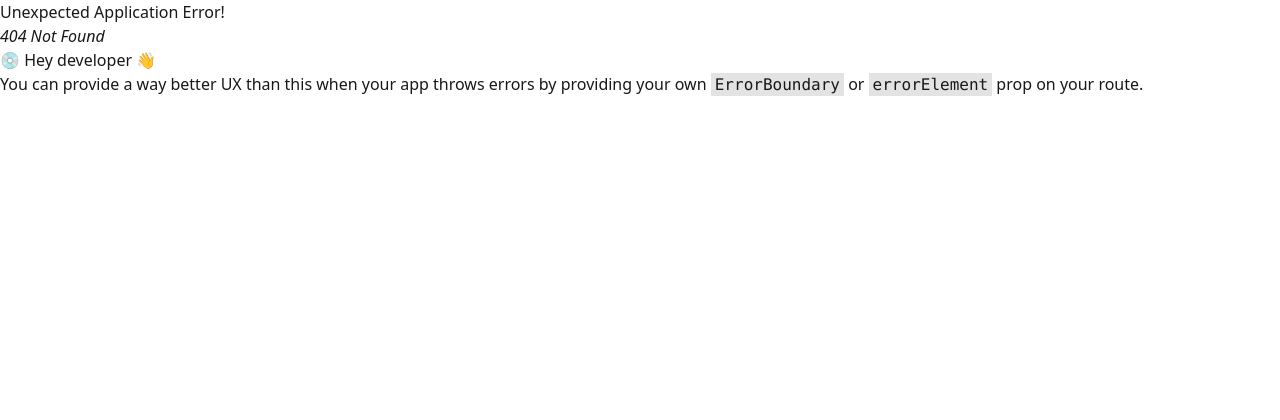
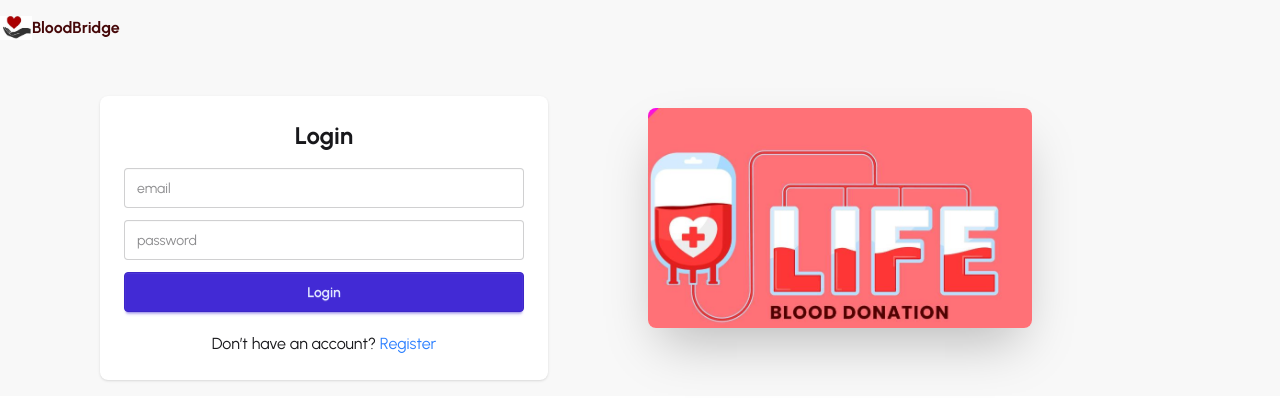
Before and after one commit to hasnathg/bloodbridge-client, a React (Vite) app: page /login in a window 1280 px wide. Before the commit this address had no page. Shown: the top 420 px of the page. Built offline with nearby package versions, Linux system fonts and the light colour scheme.

Commit message:
added login form

```diff
--- a/package.json
+++ b/package.json
@@ -13,6 +13,7 @@
     "@tailwindcss/vite": "^4.1.11",
     "react": "^19.1.0",
     "react-dom": "^19.1.0",
+    "react-hook-form": "^7.60.0",
     "react-router": "^7.6.3",
     "tailwindcss": "^4.1.11"
   },
--- /dev/null
+++ b/src/components/auth/Login.jsx
@@ -0,0 +1,68 @@
+import React, { useState } from 'react';
+import { useForm } from 'react-hook-form';
+import { NavLink, useNavigate } from 'react-router';
+
+
+
+const Login = () => {
+
+    const {register,handleSubmit, formState: {errors}} = useForm();
+    const [errMsg, setErrMsg]= useState();
+    const [loading, setLoading]= useState(false);
+    const navigate = useNavigate();
+
+    const onSubmit = async (data) => {
+        setErrMsg("");
+        setLoading(true);
+
+        try{
+            await loginUser(data.email, data.password);
+            navigate("/");
+        } catch (err) {
+            console.error(err);
+            setErrMsg("Invalid email or password.");
+
+        } finally {
+            setLoading(false);
+
+        }
+
+
+    };
+
+    return (
+        <div className="max-w-md mx-auto p-6 bg-white rounded-lg shadow mt-10">
+             <h2 className="text-2xl font-bold text-center mb-4">Login</h2>
+            <form onSubmit={handleSubmit(onSubmit)} className="space-y-3">
+                <input
+                type="email"
+                placeholder='email'
+                {...register("email",{required: true})}
+                className="input input-bordered w-full"
+                />
+                {errors.email && <p className="text-red-500">Email is required</p>}
+
+                <input
+                type="password"
+                placeholder='password'
+                {...register("password", {required: true})}
+                className="input input-bordered w-full"
+                 />
+                {errors.password && <p className="text-red-500">Password is required</p>}
+
+                <button type="submit" className="btn btn-primary w-full" disabled={loading}>
+          {loading ? "Logging in..." : "Login"}
+        </button>
+
+         {errMsg && <p className="text-red-500 text-center">{errMsg}</p>}
+
+         <p className="text-center mt-2">
+          Don’t have an account? <NavLink to="/register" className="text-blue-500">Register</NavLink>
+        </p>
+
+            </form>
+        </div>
+    );
+};
+
+export default Login;
--- /dev/null
+++ b/src/components/auth/Register.jsx
@@ -0,0 +1,11 @@
+import React from 'react';
+
+const Register = () => {
+    return (
+        <div>
+
+        </div>
+    );
+};
+
+export default Register;
--- a/src/index.css
+++ b/src/index.css
@@ -1,2 +1,10 @@
+@import url('https://fonts.googleapis.com/css2?family=Urbanist:ital,wght@0,100..900;1,100..900&display=swap');
 @import "tailwindcss";
 @plugin "daisyui";
+
+.font-urbanist {
+  font-family: "Urbanist", sans-serif;
+  font-optical-sizing: auto;
+  font-weight: 400;
+  font-style: normal;
+}
--- /dev/null
+++ b/src/layouts/AuthLayout.jsx
@@ -0,0 +1,28 @@
+import React from 'react';
+import { Outlet } from 'react-router';
+import authlogo from '../assets/auth.JPG'
+import logo from '../assets/logo4.JPG'
+
+const AuthLayout = () => {
+    return (
+        <div className="bg-base-200">
+            <div className='flex justify-items-start pt-4'>
+              <img src={logo} alt="logo" className='w-8 h-6'/>
+              <p className='text-red-950 font-bold'>BloodBridge</p>
+            </div>
+  <div className="hero-content flex-col lg:flex-row-reverse">
+    <div className='flex-1'>
+         <img
+      src= {authlogo}
+      className="max-w-sm rounded-lg shadow-2xl"
+    />
+    </div>
+    <div className='flex-1'>
+      <Outlet></Outlet>
+    </div>
+  </div>
+</div>
+    );
+};
+
+export default AuthLayout;
--- a/src/main.jsx
+++ b/src/main.jsx
@@ -6,6 +6,9 @@ import { router } from './router/Router.jsx';
 
 createRoot(document.getElementById('root')).render(
   <StrictMode>
-    <RouterProvider router={router} />
+    <div className='font-urbanist max-w-7xl mx-auto'>
+      <RouterProvider router={router} />
+    </div>
+
   </StrictMode>,
 )
--- /dev/null
+++ b/src/provider/AuthProvider.jsx
@@ -0,0 +1,11 @@
+import React from 'react';
+
+const AuthProvider = () => {
+    return (
+        <div>
+
+        </div>
+    );
+};
+
+export default AuthProvider;
--- a/src/router/Router.jsx
+++ b/src/router/Router.jsx
@@ -1,6 +1,8 @@
 import {createBrowserRouter} from "react-router";
 import Home from "../components/home/Home";
 import RootLayout from "../layouts/RootLayout";
+import AuthLayout from "../layouts/AuthLayout";
+import Login from "../components/auth/Login";
 
 
 export const router = createBrowserRouter([
@@ -14,4 +16,15 @@ export const router = createBrowserRouter([
       }
     ]
   },
+  {
+    path: "/",
+    Component: AuthLayout,
+    children: [
+      {
+        path: 'login',
+        Component: Login
+
+      }
+    ]
+  }
 ]);
```
Also changed, not shown: src/assets/auth.JPG (renamed from src/assets/banner1.JPG), src/provider/AuthContext.jsx (added), 1 other file (tests, documents, lock files or other folders).
